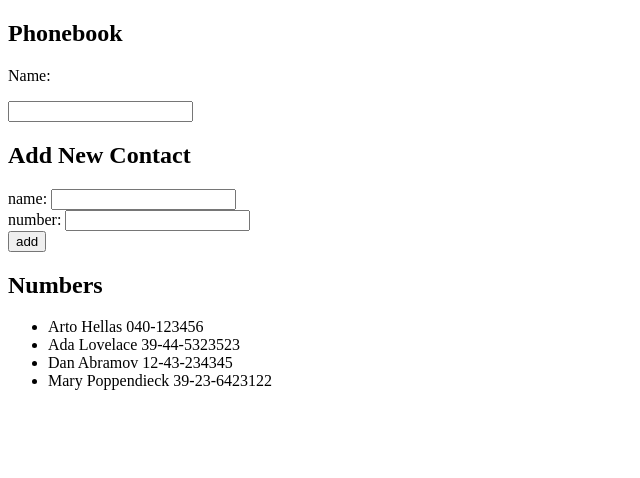
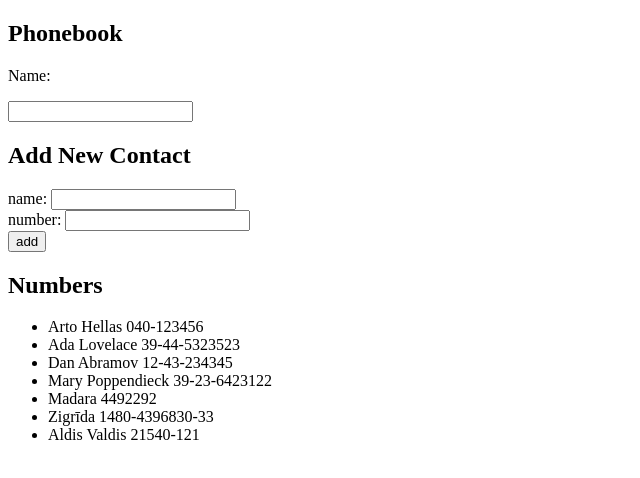
Before and after one commit to MadaraMO/FSO, a React (Create React App) app in the folder part2/phonebook/: page / in a window 1280 px wide. Shown: the top 478 px of the page, without its empty margins (0-640 px from the left). Built offline with nearby package versions, Linux system fonts and the light colour scheme; data requests are answered from the project's data file.

Commit message:
2.15. save persons to server

```diff
--- a/part2/phonebook/db.json
+++ b/part2/phonebook/db.json
@@ -19,6 +19,21 @@
       "name": "Mary Poppendieck",
       "number": "39-23-6423122",
       "id": 4
+    },
+    {
+      "name": "Madara",
+      "number": "4492292",
+      "id": 5
+    },
+    {
+      "name": "Zigrīda",
+      "number": "1480-4396830-33",
+      "id": 6
+    },
+    {
+      "name": "Aldis Valdis",
+      "number": "21540-121",
+      "id": 7
     }
   ]
 }
--- a/part2/phonebook/src/App.js
+++ b/part2/phonebook/src/App.js
@@ -34,10 +34,19 @@ const App = () => {
                 id: persons.length + 1,
             }
 
-            setPersons(persons.concat(newObject))
-            setNewName('')
-            setNewNumber('')
+
+
+            axios
+                .post('http://localhost:3001/persons', newObject)
+                .then(response => {
+                    setPersons(persons.concat(response.data))
+                    setNewName('')
+                    setNewNumber('')
+                    console.log(response)
+                })
         }
+
+
     }
 
     const personsToShow = showAll
```
